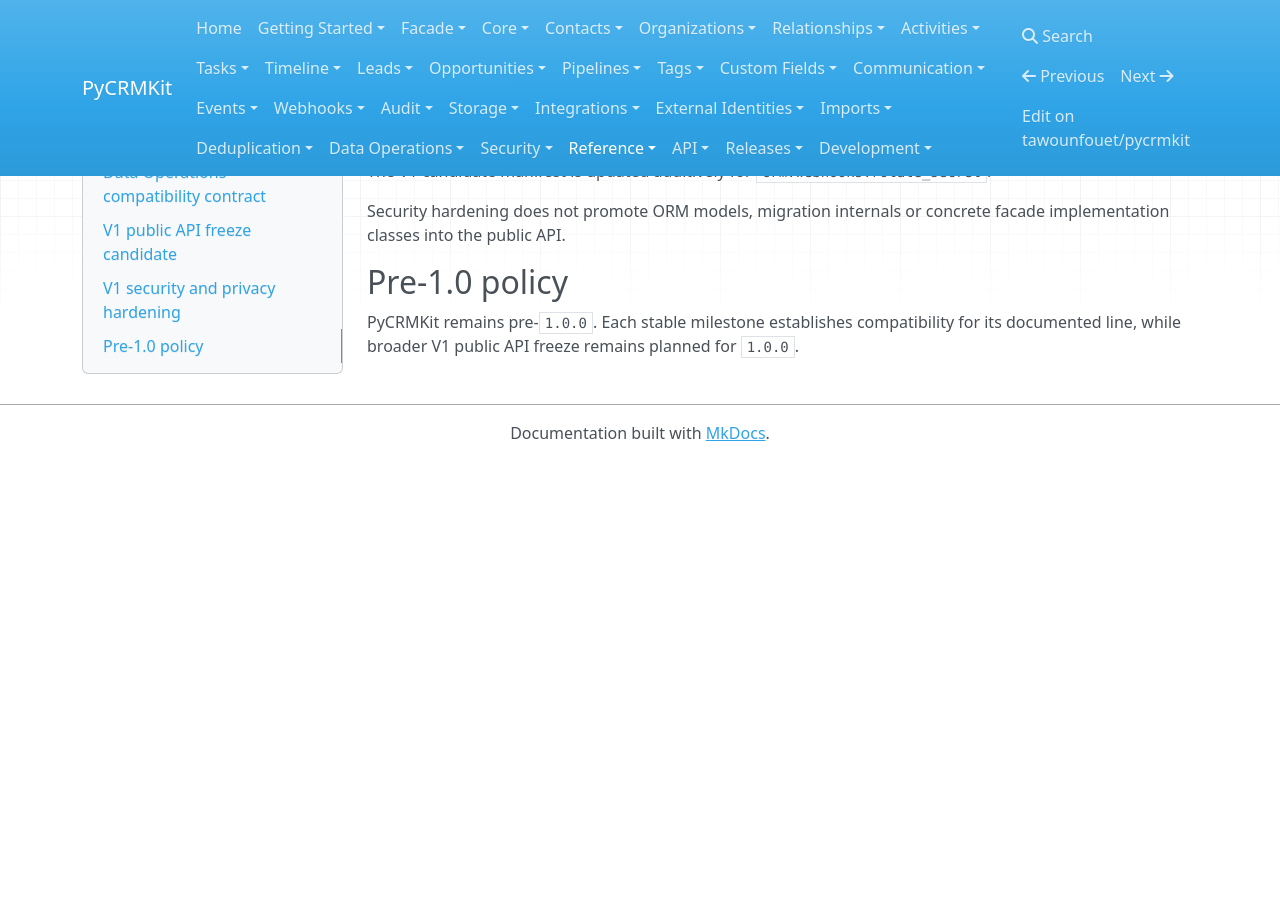
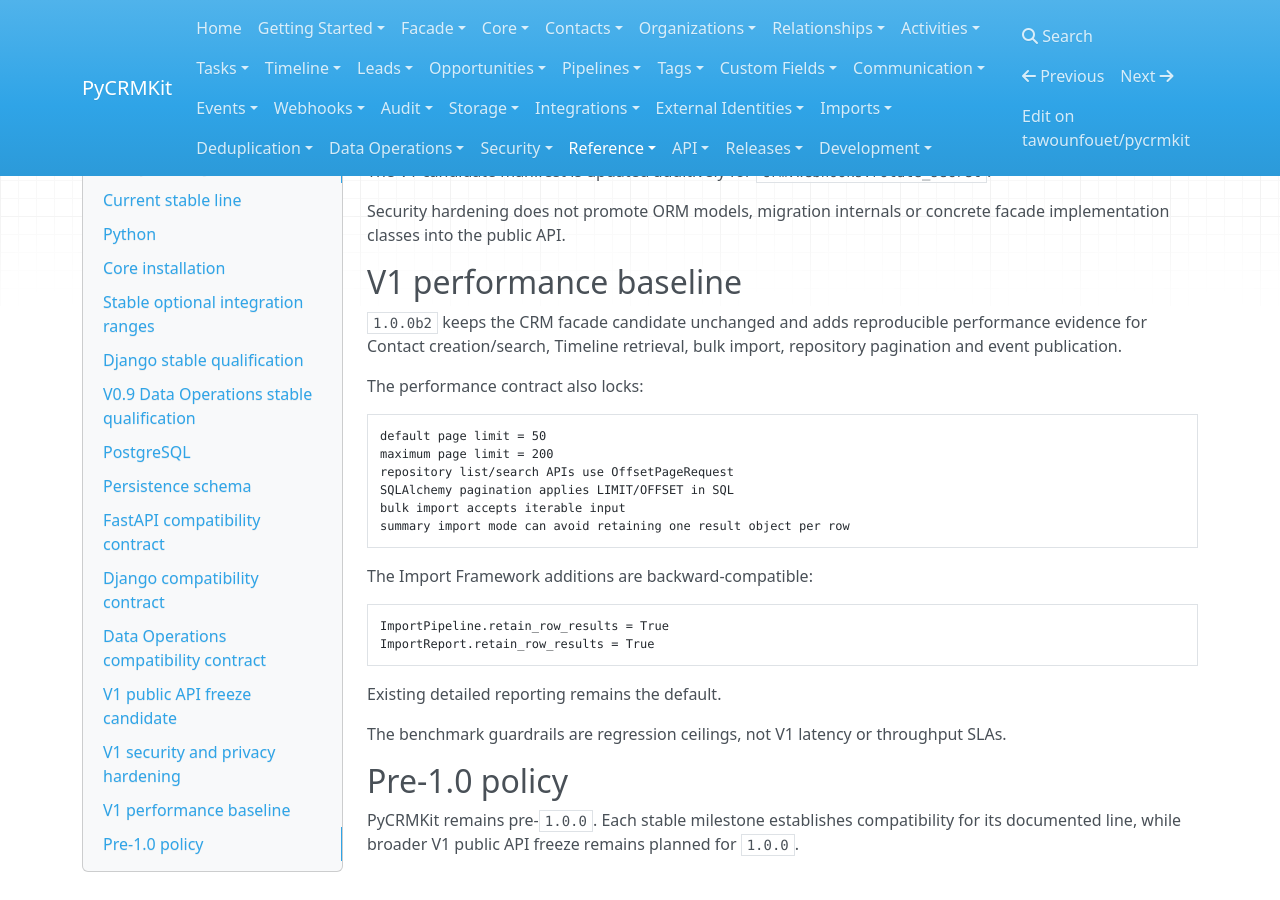
Before and after one commit to tawounfouet/pycrmkit, an MkDocs documentation site: the page built from docs/reference/compatibility.md, in a window 1280 px wide and 900 px high, scrolled down 4958 px. Built offline with MkDocs 1.6.1, drawn with Linux system fonts in a browser that asks for light colours; nearby versions of some CDN libraries; before the commit the page ends 5419 px from its top, so only the background shows below that.

Commit message:
docs(compat): add V1 performance baseline guarantees

````diff
--- a/docs/reference/compatibility.md
+++ b/docs/reference/compatibility.md
@@ -285,6 +285,35 @@
 Security hardening does not promote ORM models, migration internals or concrete
 facade implementation classes into the public API.
 
+## V1 performance baseline
+
+`1.0.0b2` keeps the CRM facade candidate unchanged and adds reproducible
+performance evidence for Contact creation/search, Timeline retrieval, bulk
+import, repository pagination and event publication.
+
+The performance contract also locks:
+
+```text
+default page limit = 50
+maximum page limit = 200
+repository list/search APIs use OffsetPageRequest
+SQLAlchemy pagination applies LIMIT/OFFSET in SQL
+bulk import accepts iterable input
+summary import mode can avoid retaining one result object per row
+```
+
+The Import Framework additions are backward-compatible:
+
+```text
+ImportPipeline.retain_row_results = True
+ImportReport.retain_row_results = True
+```
+
+Existing detailed reporting remains the default.
+
+The benchmark guardrails are regression ceilings, not V1 latency or throughput
+SLAs.
+
 ## Pre-1.0 policy
 
 PyCRMKit remains pre-`1.0.0`. Each stable milestone establishes compatibility
````
